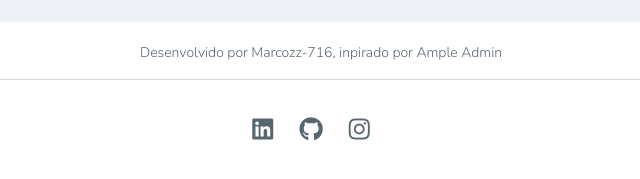
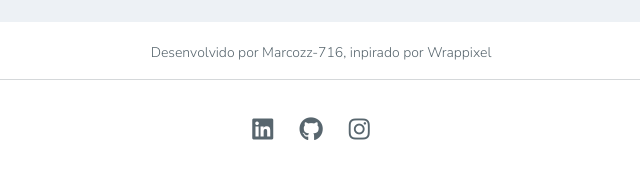
Before and after one commit to Marcozz-716/coins-api, a plain HTML site: page index.html in a window 1280 px wide. Shown: the part 1297-1476 px from the top of the page, 439-1079 px from the left. Drawn offline with Linux system fonts and the light colour scheme; no server answers.

Commit message:
Update index.html

```diff
--- a/index.html
+++ b/index.html
@@ -309,7 +309,7 @@
             <!-- footer -->
             <!-- ============================================================== -->
          <section id="contato">
-            <footer class="footer text-center"> Desenvolvido por Marcozz-716, inpirado por Ample Admin<hr>
+            <footer class="footer text-center"> Desenvolvido por Marcozz-716, inpirado por Wrappixel<hr>
                 <h3 class="footer"> <i class=" fab fa-linkedin"></i> <i class=" fab fa-github"></i> <i class=" fab fa-instagram"></i> </h3>
             </footer>
          </section>
```
